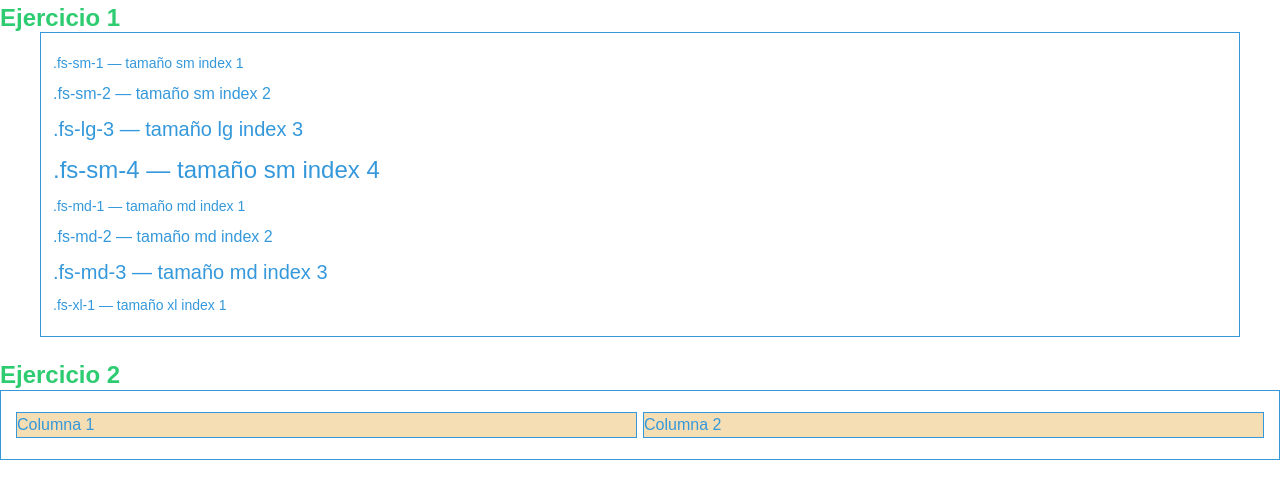
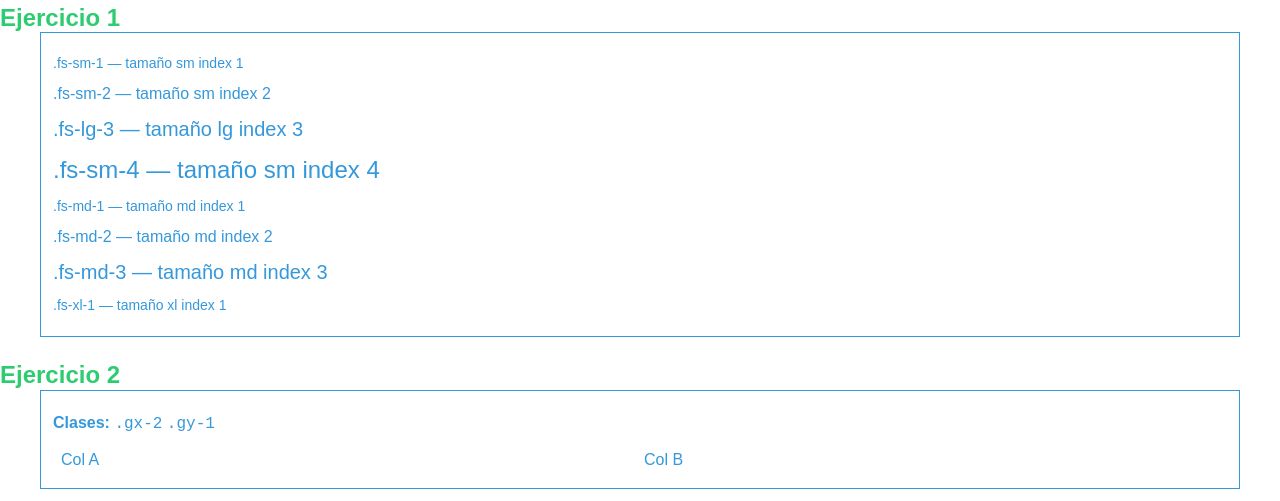
Before and after one commit to Lucia-2005/framework_sass, a website: page index.html in a window 1280 px wide. Shown: the part 588-1089 px from the top of the page. Before the commit the page ends 1068 px from the top, so only its background shows below. Drawn offline with Linux system fonts and the light colour scheme.

Commit message:
Ejercicio 2 - Terminado

```diff
--- a/index.html
+++ b/index.html
@@ -5,6 +5,18 @@
     <meta name="viewport" content="width=device-width, initial-scale=1.0" />
     <title>Framework SASS</title>
     <link rel="stylesheet" href="static/css/styles.css" />
+    <style>
+      /* Helpers to print CSS variable values using generated content */
+      .gutter-value {
+        font-weight: 700;
+      }
+      .show-gx .gutter-value::after {
+        content: var(--gutter-x);
+      }
+      .show-gy .gutter-value::after {
+        content: var(--gutter-y);
+      }
+    </style>
   </head>
   <body>
     <h1>divs</h1>
@@ -94,20 +106,16 @@
 
     <br />
     <h2>Ejercicio 2</h2>
-    <div
-      class="gx-2 gy-3"
-      style="border: 1px solid; padding: 12px; margin-bottom: 20px"
-    >
-      <div class="row debug-border" style="margin-bottom: 10px">
-        <div class="col">
-          <div class="item">Columna 1</div>
-        </div>
-        <div class="col">
-          <div class="item">Columna 2</div>
+      <div class="container gx-2 gy-1" style="border: 1px solid; padding: 12px; margin-bottom: 12px">
+        <p><strong>Clases:</strong> <code>.gx-2</code> <code>.gy-1</code></p>
+        <div class="row" style="padding: calc(var(--gutter-y)/2);">
+          <div class="col">
+            <div class="item">Col A</div>
+          </div>
+          <div class="col">
+            <div class="item">Col B</div>
+          </div>
         </div>
       </div>
-    </div>
-
-
   </body>
 </html>
```
